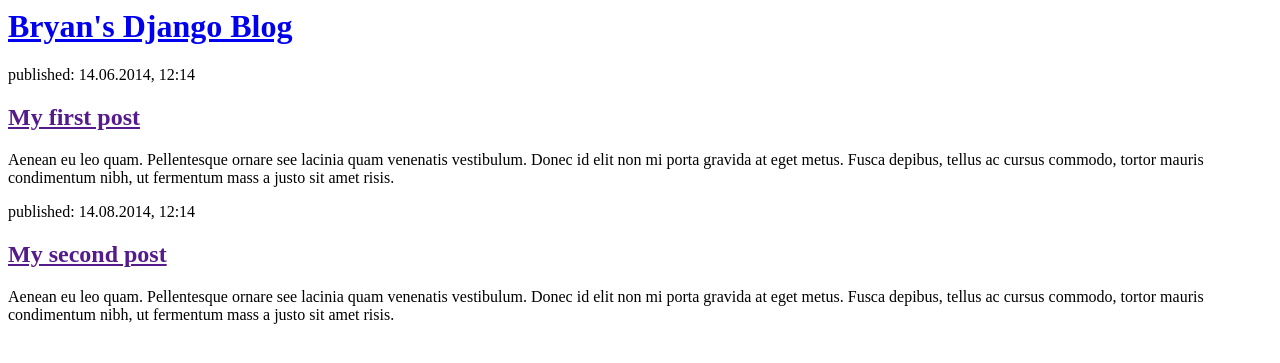
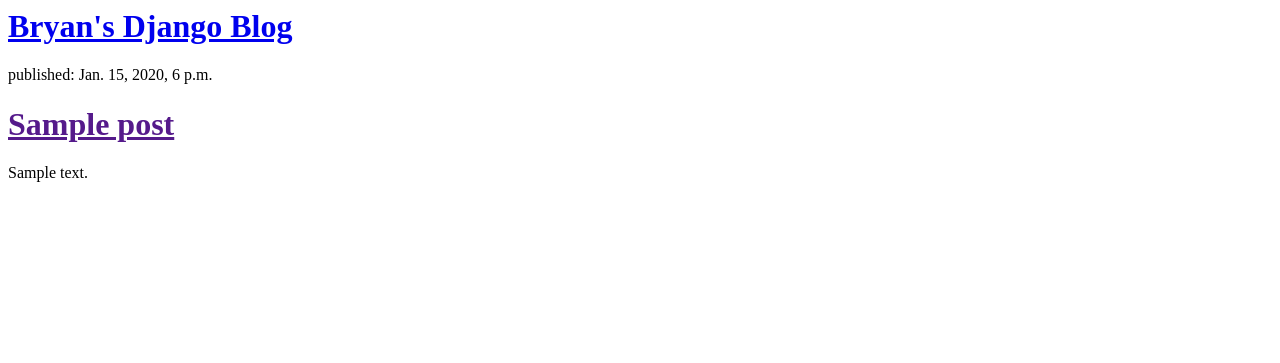
Before and after one commit to usaussie5/my-first-blog, a Django app: template blog/templates/blog/post_list.html in a window 1280 px wide. Shown: the top 363 px of the page. Run offline with Django 3.2, Linux system fonts and the light colour scheme; the template is opened without the code that fills it: values that come from a table or form of the project are taken from there, others are empty; tables that the repository leaves empty hold one stand-in row (values such as "Sample post").

Commit message:
Modified templates to display posts from database.

```diff
--- a/blog/templates/blog/post_list.html
+++ b/blog/templates/blog/post_list.html
@@ -7,24 +7,12 @@
             <h1><a href="/">Bryan's Django Blog</a></h1>
         </div>
 
+        {% for post in posts %}
         <div>
-            <p>published: 14.06.2014, 12:14</p>
-            <h2><a href="">My first post</a></h2>
-            <p>Aenean eu leo quam. Pellentesque ornare see lacinia quam venenatis
-               vestibulum. Donec id elit non mi porta gravida at eget metus.
-               Fusca depibus, tellus ac cursus commodo, tortor mauris condimentum nibh,
-               ut fermentum mass a justo sit amet risis.
-            </p>
+            <p>published: {{ post.published_date }}</p>
+            <h1><a href="">{{ post.title }}</a></h1>
+            <p>{{ post.text|linebreaksbr }}</p>
         </div>
-
-        <div>
-            <p>published: 14.08.2014, 12:14</p>
-            <h2><a href="">My second post</a></h2>
-            <p>Aenean eu leo quam. Pellentesque ornare see lacinia quam venenatis
-                    vestibulum. Donec id elit non mi porta gravida at eget metus.
-                    Fusca depibus, tellus ac cursus commodo, tortor mauris condimentum nibh,
-                    ut fermentum mass a justo sit amet risis.</p>
-        </div>
-
+        {% endfor %}
     </body>
 </html>
--- a/blog/views.py
+++ b/blog/views.py
@@ -1,6 +1,10 @@
 from django.shortcuts import render
+from django.utils import timezone
+from .models import Post
+
 
 # Create your views here.
 
 def post_list(request):
-    return render(request, 'blog/post_list.html', {})
+    posts = Post.objects.filter(published_date__lte=timezone.now()).order_by('published_date')
+    return render(request, 'blog/post_list.html', {'posts':posts})
```
